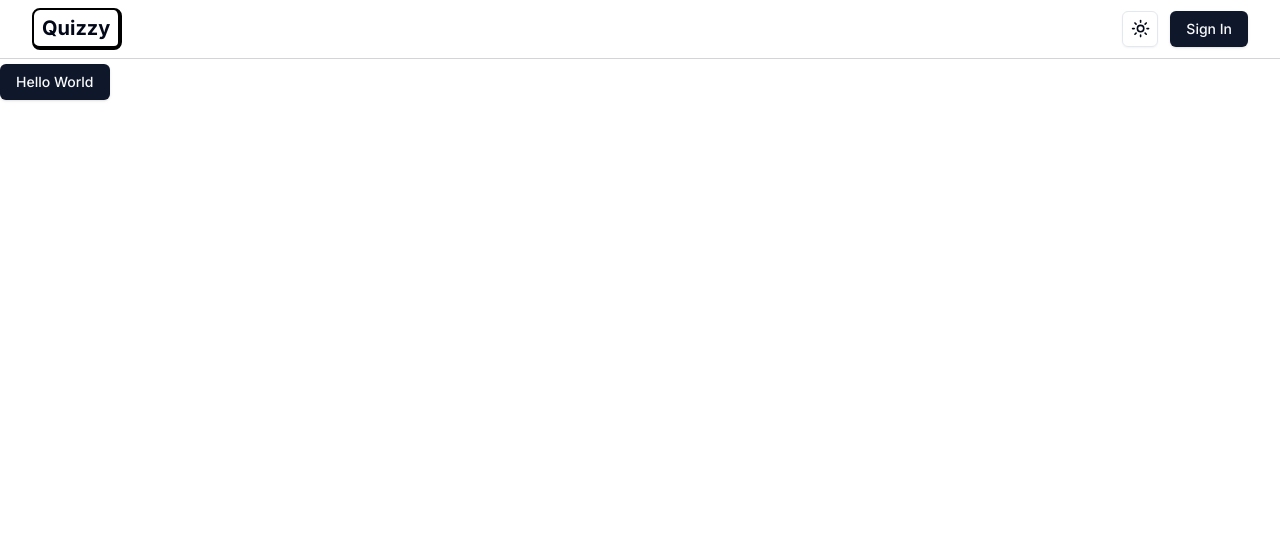
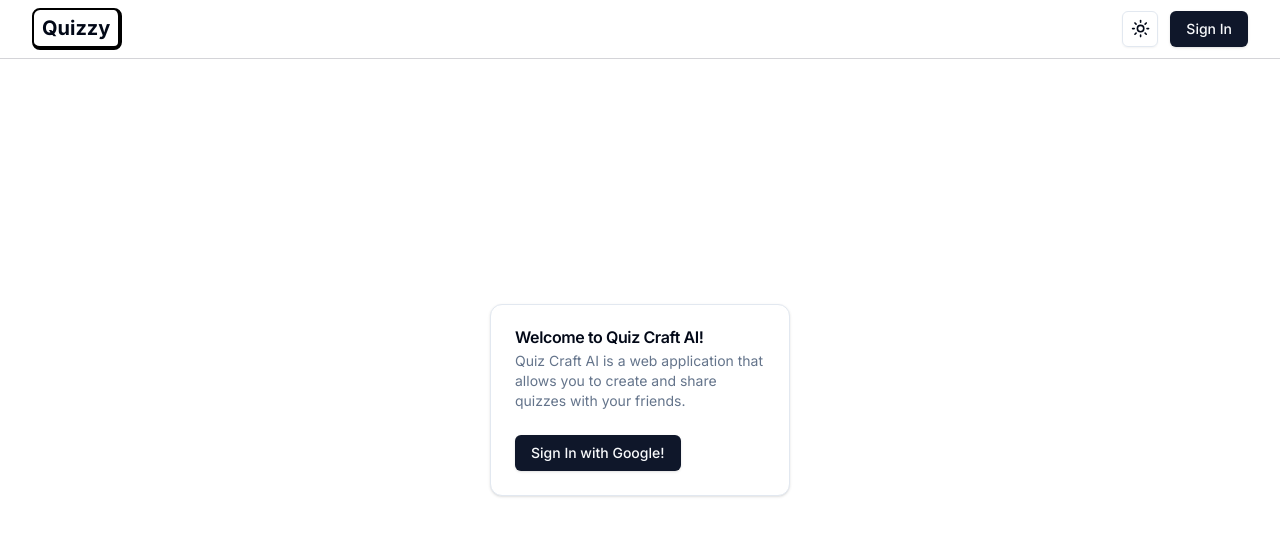
Before and after one commit to arepaFlipper/QuizCraftAI, a Next.js app: page / in a window 1280 px wide. Shown: the top 536 px of the page. Built offline with nearby package versions, Linux system fonts and the light colour scheme; no server answers.

Commit message:
🫵 (1:05:25) Dev the homepage after login

```diff
--- /dev/null
+++ b/src/app/dashboard/page.tsx
@@ -0,0 +1,9 @@
+type Props = {}
+
+const Dashboard = (props: Props) => {
+  return (
+    <div>Dashboard</div>
+  )
+}
+
+export default Dashboard
--- a/src/app/page.tsx
+++ b/src/app/page.tsx
@@ -1,8 +1,31 @@
+import { Card, CardHeader, CardTitle, CardContent, CardDescription } from "@/components/ui/card";
+import SignInButton from "@/components/SignInButton";
+import { prisma } from "@/lib/db"
 import { Button } from "@/components/ui/button";
-import { prisma } from "@/lib/db"
+import { redirect } from "next/navigation";
+import { getAuthSession } from "@/lib/nextauth";
 
-export default function Home() {
+const Home = async () => {
+  const session = await getAuthSession();
+  if (session?.user) {
+    return redirect("/dashboard");
+  }
   return (
-    <Button>Hello World</Button>
-  )
-}
+    <div className="absolute top-1/2 left-1/2 -translate-x-1/2 -translate-y-1/2">
+      <Card className="w-[300px]">
+        <CardHeader>
+          <CardTitle>Welcome to Quiz Craft AI!</CardTitle>
+          <CardDescription>
+            Quiz Craft AI is a web application that allows you to create and
+            share quizzes with your friends.
+          </CardDescription>
+        </CardHeader>
+        <CardContent>
+          <SignInButton text="Sign In with Google!" />
+        </CardContent>
+      </Card>
+    </div>
+  );
+};
+
+export default Home;
--- /dev/null
+++ b/src/components/ui/card.tsx
@@ -0,0 +1,76 @@
+import * as React from "react"
+
+import { cn } from "@/lib/utils"
+
+const Card = React.forwardRef<
+  HTMLDivElement,
+  React.HTMLAttributes<HTMLDivElement>
+>(({ className, ...props }, ref) => (
+  <div
+    ref={ref}
+    className={cn(
+      "rounded-xl border bg-card text-card-foreground shadow",
+      className
+    )}
+    {...props}
+  />
+))
+Card.displayName = "Card"
+
+const CardHeader = React.forwardRef<
+  HTMLDivElement,
+  React.HTMLAttributes<HTMLDivElement>
+>(({ className, ...props }, ref) => (
+  <div
+    ref={ref}
+    className={cn("flex flex-col space-y-1.5 p-6", className)}
+    {...props}
+  />
+))
+CardHeader.displayName = "CardHeader"
+
+const CardTitle = React.forwardRef<
+  HTMLParagraphElement,
+  React.HTMLAttributes<HTMLHeadingElement>
+>(({ className, ...props }, ref) => (
+  <h3
+    ref={ref}
+    className={cn("font-semibold leading-none tracking-tight", className)}
+    {...props}
+  />
+))
+CardTitle.displayName = "CardTitle"
+
+const CardDescription = React.forwardRef<
+  HTMLParagraphElement,
+  React.HTMLAttributes<HTMLParagraphElement>
+>(({ className, ...props }, ref) => (
+  <p
+    ref={ref}
+    className={cn("text-sm text-muted-foreground", className)}
+    {...props}
+  />
+))
+CardDescription.displayName = "CardDescription"
+
+const CardContent = React.forwardRef<
+  HTMLDivElement,
+  React.HTMLAttributes<HTMLDivElement>
+>(({ className, ...props }, ref) => (
+  <div ref={ref} className={cn("p-6 pt-0", className)} {...props} />
+))
+CardContent.displayName = "CardContent"
+
+const CardFooter = React.forwardRef<
+  HTMLDivElement,
+  React.HTMLAttributes<HTMLDivElement>
+>(({ className, ...props }, ref) => (
+  <div
+    ref={ref}
+    className={cn("flex items-center p-6 pt-0", className)}
+    {...props}
+  />
+))
+CardFooter.displayName = "CardFooter"
+
+export { Card, CardHeader, CardFooter, CardTitle, CardDescription, CardContent }
```
